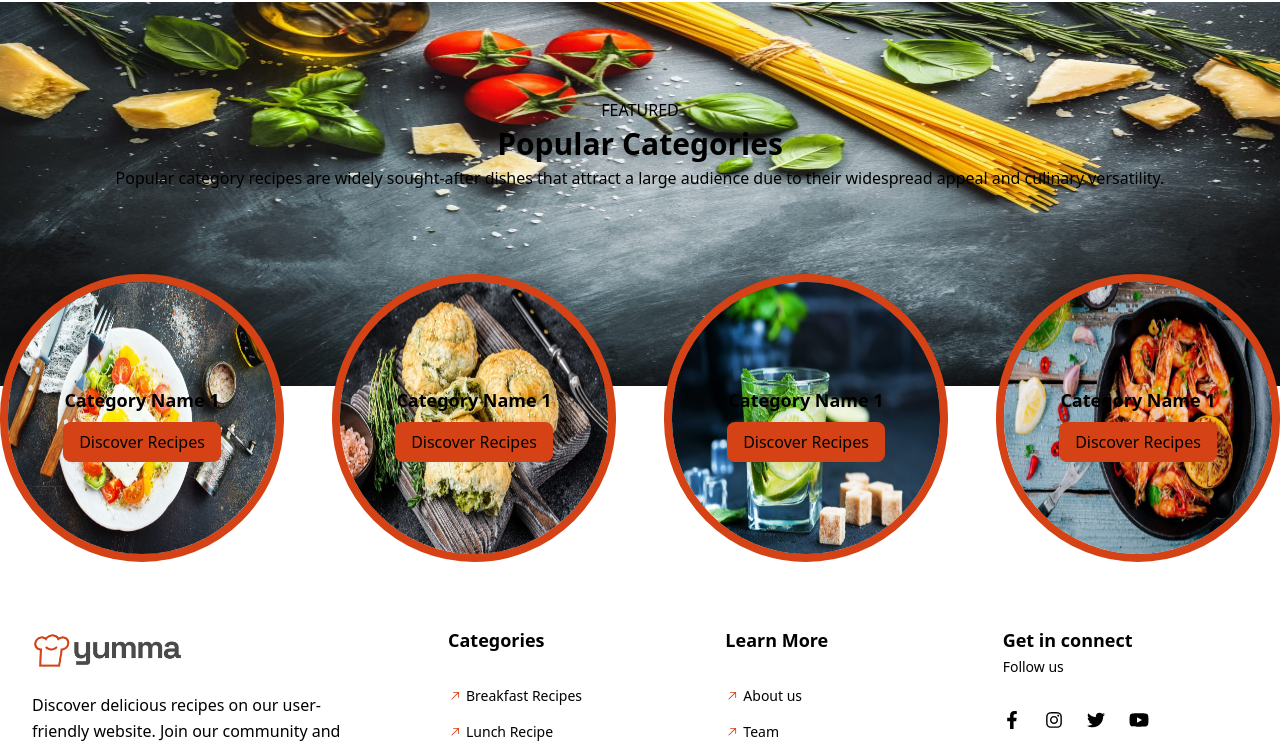
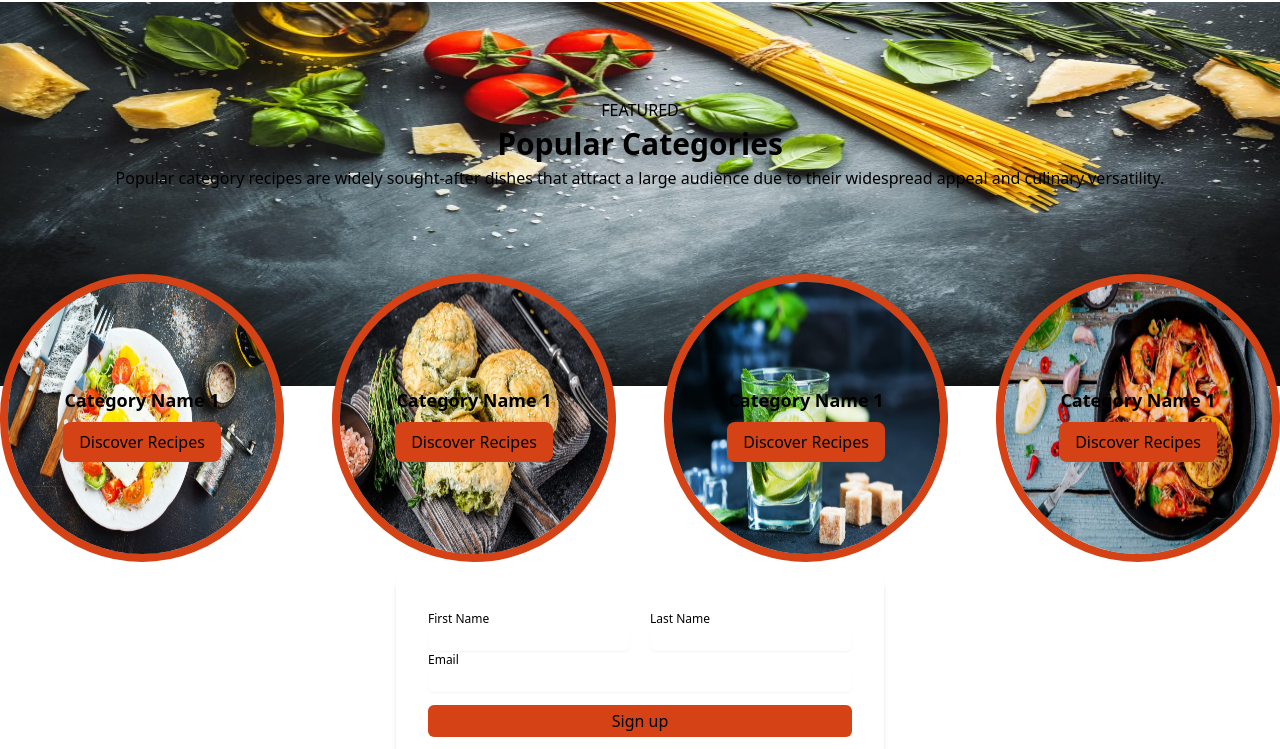
Before and after one commit to Priyanka-Das-Dipa/recipes_sharing_client, a React (Vite) app: page / in a window 1280 px wide. Shown: the part 1865-2614 px from the top of the page. Built offline with nearby package versions, Linux system fonts and the light colour scheme; no server answers.

Commit message:
working on image overlay

```diff
--- a/src/components/PopularCategory.jsx
+++ b/src/components/PopularCategory.jsx
@@ -7,7 +7,7 @@
 const PopularCategory = () => {
   return (
     <div>
-      <div className="relative mb-36">
+      <div className="relative mb-72">
         <img
           src={back}
           alt=""
--- /dev/null
+++ b/src/components/update/Update.jsx
@@ -0,0 +1,64 @@
+import chef from "../../../public/images/chef.jpg";
+const Update = () => {
+  return (
+    <div className="relative">
+      <img
+        src={chef}
+        alt=""
+        className="absolute inset-0 w-full h-full bg-no-repeat bg-cover"
+      />
+      <div className="absolute inset-0 flex flex-col items-center justify-center">
+        <form className="bg-white p-8 rounded-md shadow-md">
+          <div className="flex gap-5">
+            <div>
+              <label
+                htmlFor="UserEmail"
+                className="block text-xs font-medium text-gray-700"
+              >
+                First Name{" "}
+              </label>
+
+              <input
+                type="text"
+                className="mt-1 w-full rounded-md border-gray-200 shadow-sm sm:text-sm"
+              />
+            </div>
+            <div>
+              <label
+                htmlFor="UserEmail"
+                className="block text-xs font-medium text-gray-700"
+              >
+                Last Name{" "}
+              </label>
+
+              <input
+                type="text"
+                className="mt-1 w-full rounded-md border-gray-200 shadow-sm sm:text-sm"
+              />
+            </div>
+          </div>
+          <div>
+            <label
+              htmlFor="UserEmail"
+              className="block text-xs font-medium text-gray-700"
+            >
+              Email{" "}
+            </label>
+
+            <input
+              type="email"
+              className="mt-1 w-full rounded-md border-gray-200 shadow-sm sm:text-sm"
+            />
+          </div>
+          <div>
+            <button className="bg-primary w-full px-2 rounded-md py-1 mt-3">
+              Sign up
+            </button>
+          </div>
+        </form>
+      </div>
+    </div>
+  );
+};
+
+export default Update;
--- a/src/pages/home/Home.jsx
+++ b/src/pages/home/Home.jsx
@@ -2,6 +2,7 @@
 import Flovers from "../../components/Flovers";
 import PopularCategory from "../../components/PopularCategory";
 import PopularRecipe from "../../components/PopularRecipe/PopularRecipe";
+import Update from "../../components/update/Update";
 
 
 const Home = () => {
@@ -11,6 +12,7 @@
       <Flovers></Flovers>
       <PopularRecipe></PopularRecipe>
       <PopularCategory></PopularCategory>
+      <Update></Update>
     </div>
   );
 };
```
Also changed, not shown: public/images/chef.jpg (added).
